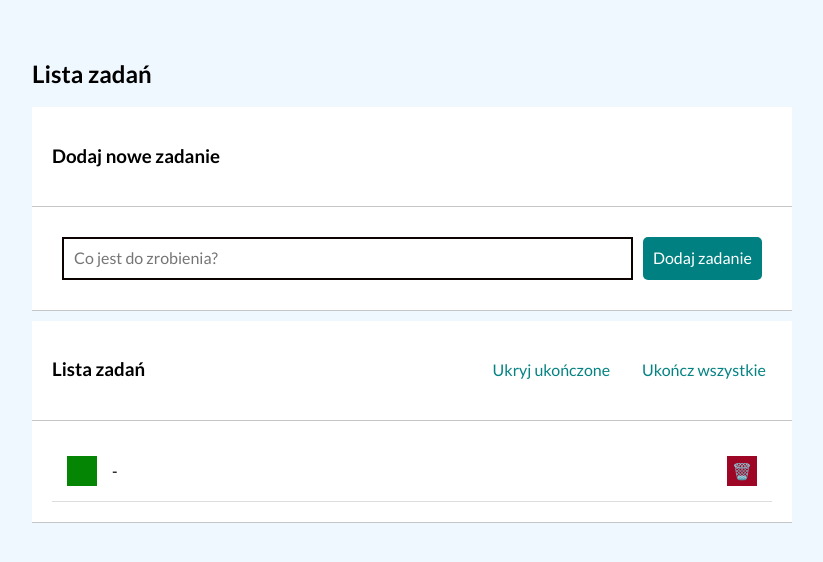
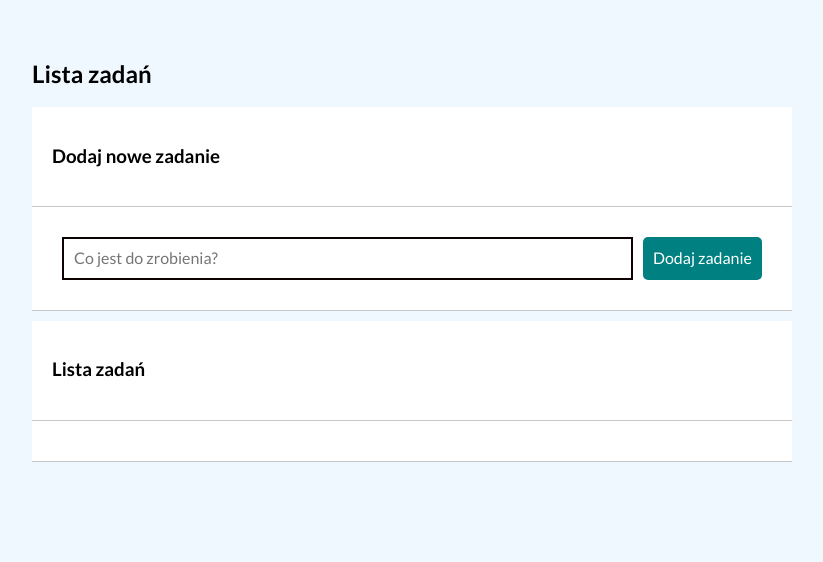
Before and after one commit to norbi983/todo-list-react, a React (Create React App) app: page / in a window 1280 px wide. Shown: the top 562 px of the page, without its empty margins (228-1051 px from the left). Built offline with nearby package versions, Linux system fonts and the light colour scheme.

Commit message:
updated function app and useEffect

```diff
--- a/src/App.js
+++ b/src/App.js
@@ -13,12 +13,12 @@ const fromLocalStorage = () =>
 
 function App() {
   const [hideDone, setHideDone] = useState(false);
-  const [tasks, setTasks] = useState([ fromLocalStorage ]);
+  const [tasks, setTasks] = useState(fromLocalStorage());
 
 
   useEffect(() => {
     localStorage.setItem("tasks", JSON.stringify(tasks));
-  }, []);
+  }, [tasks]);
 
   const toggleHideDone = () => {
     setHideDone(hideDone => !hideDone);
```
